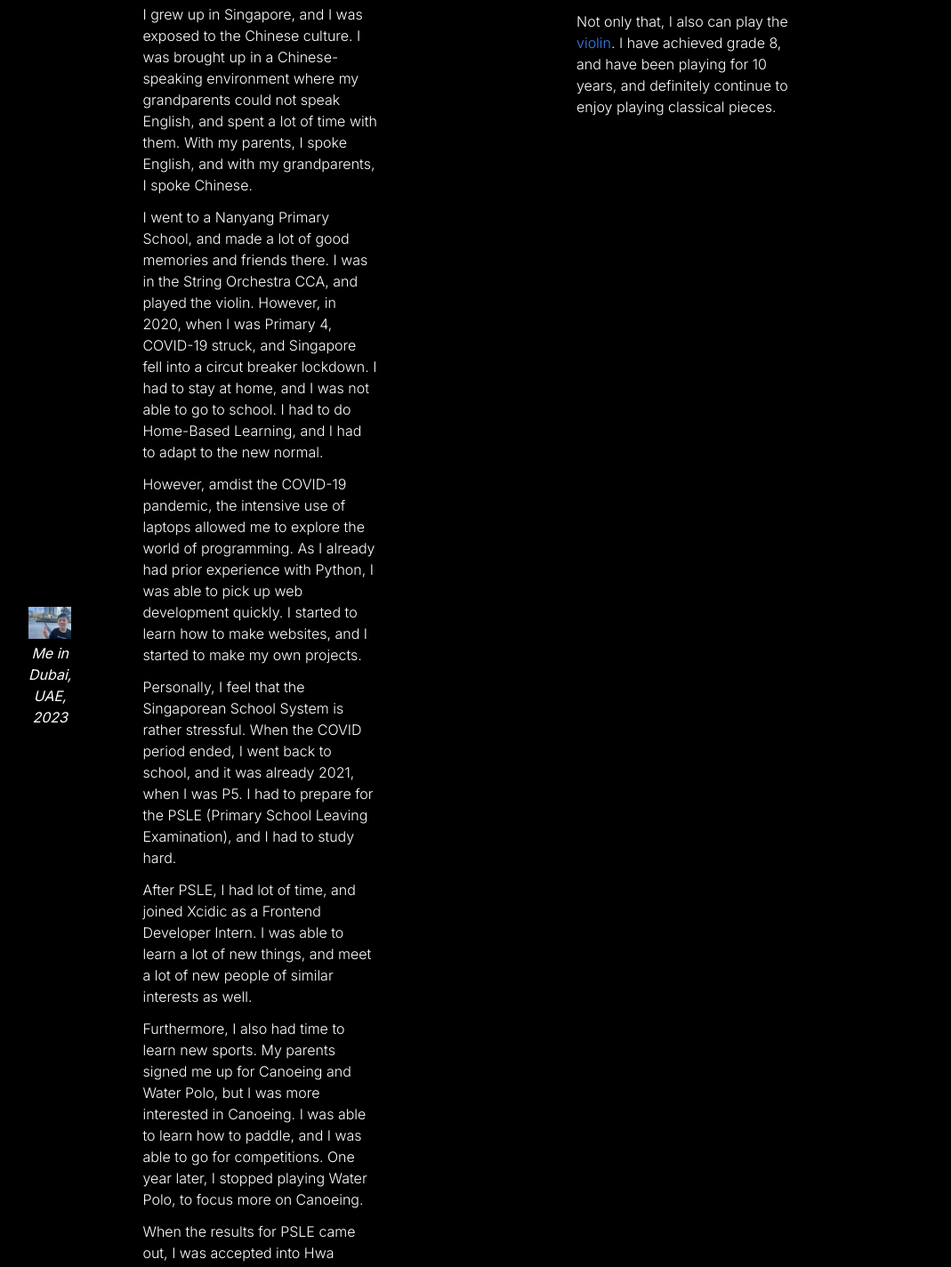
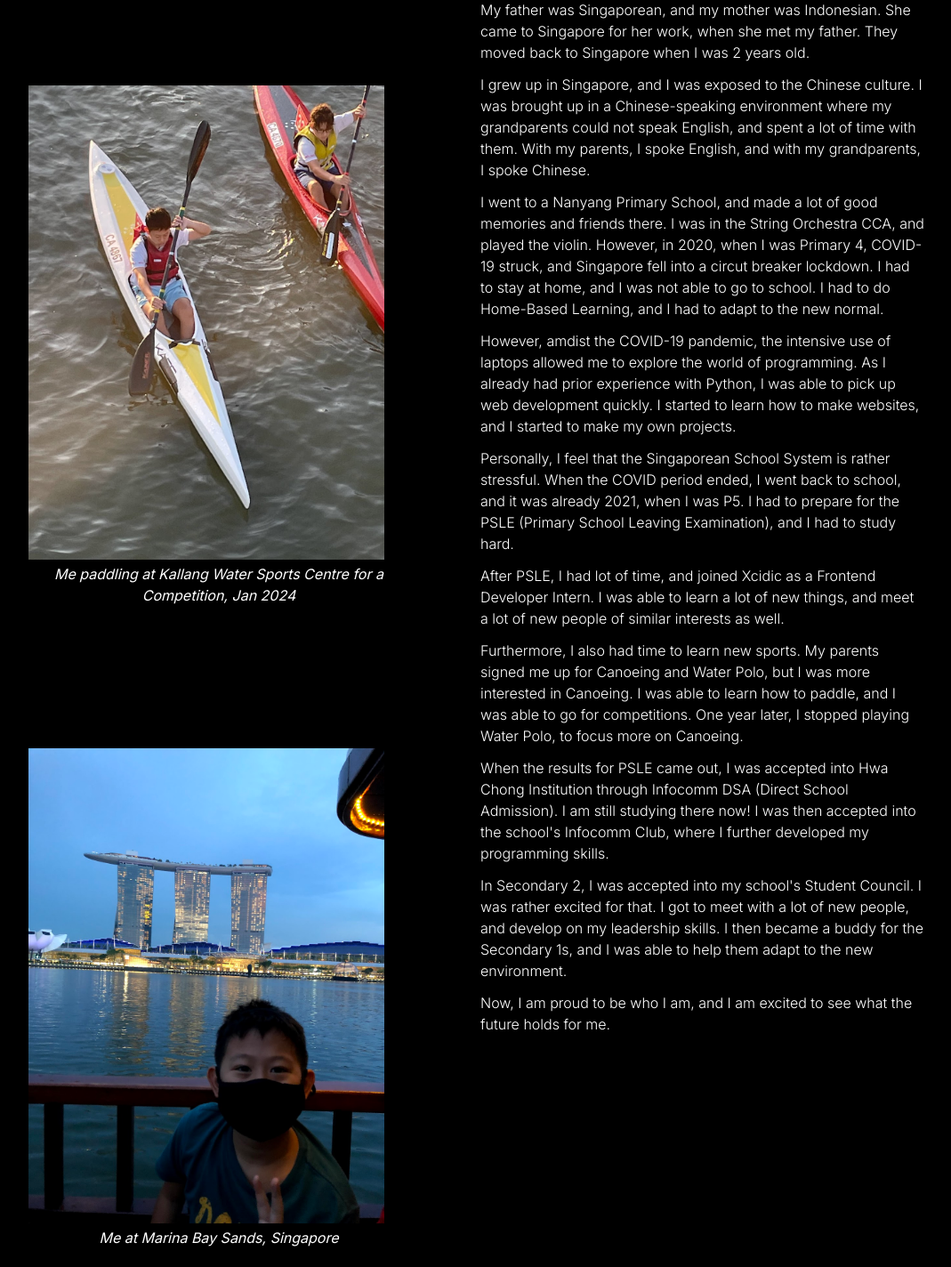
Before and after one commit to p55d2k/zk-website, a Next.js app: page /story in a window 1280 px wide. Shown: the part 666-2090 px from the top of the page at 89% size, without its empty margins (104-1173 px from the left). Built offline with nearby package versions, Linux system fonts and the light colour scheme.

Commit message:
feat: bugfixes v0.1.1

```diff
--- a/app/story/page.tsx
+++ b/app/story/page.tsx
@@ -14,7 +14,7 @@ const StoryPage = () => {
         <IoMdArrowRoundBack />
         <p>Back to About</p>
       </Link>
-      <div className="flex flex-col lg:flex-row space-y-8 lg:space-y-0 lg:space-x-10 xl:space-x-16 pt-5">
+      <div className="flex flex-col space-y-8 xl:space-x-16 pt-5">
         <Story />
         <Hobbies />
       </div>
--- a/components/modules/SubsectionHeader.tsx
+++ b/components/modules/SubsectionHeader.tsx
@@ -3,11 +3,13 @@ import { TypeAnimation } from "react-type-animation";
 interface SubsectionHeaderProps {
   subtitle?: string;
   typeSequence: (number | string)[];
+  className?: string;
 }
 
 const SubsectionHeader = ({
   subtitle,
   typeSequence,
+  className
 }: SubsectionHeaderProps) => {
   return (
     <div className="flex flex-col">
@@ -18,7 +20,7 @@ const SubsectionHeader = ({
             : "text-3xl sm:text-4xl md:text-5xl"
         } lg:text-5xl font-bold bg-gradient-to-r from-pink-500 via-purple-500 to-blue-500 text-opacity-0 ${
           subtitle && "pb-3"
-        } text-white bg-clip-text text-center`}
+        } text-white bg-clip-text text-center ${className}`}
       >
         <TypeAnimation
           sequence={typeSequence}
--- a/components/subsections/Story.tsx
+++ b/components/subsections/Story.tsx
@@ -1,32 +1,70 @@
 "use client";
 
-import Link from "next/link";
 import Image from "next/image";
 
 import SubsectionHeader from "../modules/SubsectionHeader";
 
 import { useMedia } from "react-use";
 
-const Hobbies = () => {
+const Story = () => {
   const flexSection = useMedia("(max-width: 900px)", false);
 
   return (
     <div
       className="flex flex-col text-white px-8 sm:px-16 md:px-20 space-y-3"
-      id="hobbies"
+      id="story"
     >
       <SubsectionHeader
         typeSequence={["the story of my life", 4000, "我的故事", 4000]}
         subtitle=""
+        className="!pb-2"
       />
       <div
         className={`flex ${
           flexSection
             ? "flex-col space-y-4"
             : "flex-row space-x-6 lg:space-x-14 xl:space-x-20"
-        } items-center justify-center`}
+        } items-center justify-center h-full`}
       >
-        <div className="flex flex-col space-y-1">
+        <div
+          className={`${
+            flexSection ? "hidden" : "flex"
+          } flex-col space-y-40`}
+        >
+          <div className="flex flex-col space-y-1">
+            <Image
+              unoptimized
+              src="/imgs/zk3.jpeg"
+              alt=""
+              width={400}
+              height={500}
+            />
+            <div className="text-center italic">Me in Dubai, UAE, 2023</div>
+          </div>
+          <div className="flex flex-col space-y-1">
+            <Image
+              unoptimized
+              src="/imgs/zk4.jpeg"
+              alt=""
+              width={400}
+              height={500}
+            />
+            <div className="text-center italic">Me paddling at Kallang Water Sports Centre for a Competition, Jan 2024</div>
+          </div>
+          <div className="flex flex-col space-y-1">
+            <Image
+              unoptimized
+              src="/imgs/zk5.jpeg"
+              alt=""
+              width={400}
+              height={500}
+            />
+            <div className="text-center italic">Me at Marina Bay Sands, Singapore</div>
+          </div>
+        </div>
+        <div
+          className={`flex-col space-y-1 ${flexSection ? "flex" : "hidden"}`}
+        >
           <Image
             unoptimized
             src="/imgs/zk3.jpeg"
@@ -36,7 +74,7 @@ const Hobbies = () => {
           />
           <div className="text-center italic">Me in Dubai, UAE, 2023</div>
         </div>
-        <div className="flex flex-col space-y-1 max-w-[500px]">
+        <div className="flex flex-col space-y-1 max-w-[400px] lg:max-w-[500px]">
           <h3 className="text-xl md:text-2xl text-center md:text-left">
             Who am I?
           </h3>
@@ -120,4 +158,4 @@ const Hobbies = () => {
   );
 };
 
-export default Hobbies;
+export default Story;
```
Also changed, not shown: public/imgs/zk4.jpeg (added), public/imgs/zk5.jpeg (added).
